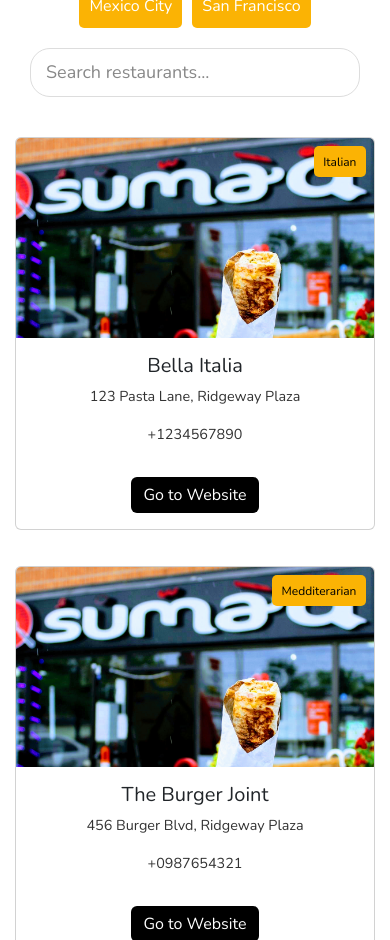
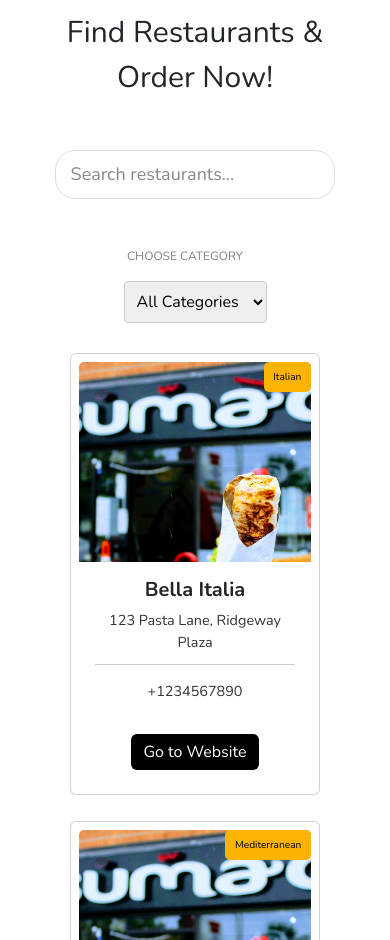
Before and after one commit to Choudhry-Shaharyar/RidgewayPlazaDirectory, a React (Create React App) app in the folder ridgeway-plaza-app/: page / in a window 390 px wide. Shown: the part 1060-2000 px from the top of the page. Built offline with nearby package versions, Linux system fonts and the light colour scheme.

Commit message:
added features

```diff
--- a/ridgeway-plaza-app/package.json
+++ b/ridgeway-plaza-app/package.json
@@ -11,6 +11,7 @@
     "react-bootstrap": "^2.10.2",
     "react-dom": "^18.3.1",
     "react-scripts": "5.0.1",
+    "react-scroll": "^1.9.0",
     "web-vitals": "^2.1.4"
   },
   "scripts": {
--- a/ridgeway-plaza-app/src/App.css
+++ b/ridgeway-plaza-app/src/App.css
@@ -41,7 +41,9 @@ body {
     transform: rotate(360deg);
   }
 }
-
+html {
+  scroll-behavior: smooth;
+}
 
 
 
--- a/ridgeway-plaza-app/src/App.js
+++ b/ridgeway-plaza-app/src/App.js
@@ -3,7 +3,8 @@ import NavigationBar from './components/Navbar';
 import Landing from './components/Landing';
 import RestaurantGrid from './components/RestaurantGrid';
 import './App.css';
-
+import InteractiveMap from './components/InteractiveMap';
+import Footer from './components/Footer';
 function App() {
   return (
     <div className="App">
@@ -11,6 +12,8 @@ function App() {
       <NavigationBar />
       <Landing />
       <RestaurantGrid />
+      <InteractiveMap />
+      <Footer />
     </div>
   );
 }
--- /dev/null
+++ b/ridgeway-plaza-app/src/components/Map.css
@@ -0,0 +1,22 @@
+.map-container {
+}
+
+.map-container h2 {
+    margin: 50px;
+}
+
+.mapIframe {
+    margin-bottom: 80px;
+}
+
+@media (max-width: 600px) {
+.mapIframe {
+    width: 400px;
+}
+}
+
+@media (max-width: 400px) {
+    .mapIframe {
+        width: 350px;
+    }
+    }
--- a/ridgeway-plaza-app/src/components/Navbar.js
+++ b/ridgeway-plaza-app/src/components/Navbar.js
@@ -19,7 +19,7 @@ function NavigationBar() {
 
       <div className="navbar-nav ml-auto">
         <a className="nav-item nav-link" href="#restaurants">Restaurants</a>
-        <Button variant="warning" id="addRestaurantBTN">Add a Restaurant</Button>
+        <Button href="#footer" variant="warning" id="addRestaurantBTN">Add a Restaurant</Button>
       </div>
     </div>
   </nav>
--- a/ridgeway-plaza-app/src/components/RestaurantCard.css
+++ b/ridgeway-plaza-app/src/components/RestaurantCard.css
@@ -1,8 +1,11 @@
 /* RestaurantCard.css */
-.restaurant-card {
+  .restaurant-card {
     position: relative;
     /* width: 18rem; */
+    width: 250px; /*remove this if you want cards that change width dynamically */
     margin-bottom: 1rem;
+
+    transition: box-shadow 0.7s ease; /* Adding transition */
 
   }
 
@@ -41,6 +44,9 @@
     font-size: 0.9rem;
   }
 
+  .restaurant-card:hover {
+    box-shadow: -1px 2px 8px rgb(0 0 0 / 17%)
+  }
   .content-container {
     display: flex;
     flex-direction: column;
@@ -53,17 +59,14 @@
     margin: 0 auto; /* This centers the search container */
     padding: 20px 0;
   }
+  .address {
+    border-bottom: 1px solid #ccc; /* Adding a grey line below the address */
+    padding-bottom: 10px; /* Adding some space below the address */
+  }
+  .name {
+    font-weight: bold;
+  }
 
-  .search-input {
-    width: calc(100% - 30px); /* 15px padding on each side */
-    padding: 10px 15px;
-    margin-bottom: 20px;
-    box-sizing: border-box;
-    border: 1px solid #ddd;
-    border-radius: 20px;
-    font-size: 18px;
-    outline: none;
-  }
 
 .search-input::placeholder {
   color: #888; /* Placeholder text color */
@@ -82,11 +85,106 @@
     background-color: #dca104;
   }
 
+.filter-container {
+  flex: 0 1 auto; /* Don't grow, but allow shrink */
+  padding: 10px;
+  width: 200px; /* Adjust based on your design needs */
+}
+
+.filter-container h1 {
+  font-size: 12px;
+  color: hwb(0 50% 50%);
+  margin-right: 20px;
+}
+.restaurant-grid {
+  flex: 1 1 0; /* Grow and shrink as needed, starting with a basis of 0 */
+  display: grid;
+  grid-template-columns: repeat(auto-fill, minmax(250px, 1fr));
+  gap: 20px;
+  padding: 10px;
+}
+
+.msg {
+  font-size: 44px;
+  margin: 50px;
+}
+.search-input {
+  width: 78%; /* 15px padding on each side */
+  padding: 10px 15px;
+  margin-bottom: 20px;
+  box-sizing: border-box;
+  border: 1px solid #ddd;
+  border-radius: 20px;
+  font-size: 18px;
+  outline: none;
+}
+
+.grid-and-filter-container {
+  display: flex;
+  flex-direction: row; /* Ensure it's explicitly set to row */
+  justify-content: space-between;
+  align-items: start;
+  width: 80%; /* Ensure the container takes full width */
+}
+
+.cuisine-dropdown {
+  padding: 8px;
+  border: 1px solid #ccc;
+  border-radius: 4px;
+  font-size: 16px;
+  margin: 10px;
+}
+@media (max-width: 880px) {
+  .grid-and-filter-container {
+    display: flex;
+    flex-direction: column; /* Ensure it's explicitly set to row */
+    justify-content: space-between;
+    align-items: start;
+    max-width: fit-content;
+    margin-inline: auto;
+  }
+ .filter-container {
+  max-width: fit-content;
+  margin-inline: auto;
+ }
+
+
+}
+
+@media (max-width: 550px) {
+
+  .msg{
+    font-size: 30px;
+  }
+
+
+}
+
+@media (max-width: 480px) {
+
+  .cuisine-dropdown {
+    max-width: fit-content;
+    margin-inline: auto;
+  }
+  #explore-button {
+    padding: 5px 19px;
+  }
+
+
   .restaurant-grid {
-  width: 100%;
-  max-width: 1200px; /* This should match the max-width of the search container */
-  display: grid;
-  grid-template-columns: repeat(auto-fill, minmax(250px, 1fr)); /* example for a responsive grid */
-  gap: 20px; /* Adjust the space between cards */
-  margin: 0 auto; /* Centers the grid in the middle of the page */
+    grid-template-columns: 1fr; /* One column on very small screens */
+    gap: 10px; /* Even smaller gap */
+  }
+
+  .restaurant-card {
+    padding: 8px; /* Minimal padding */
+    font-size: 85%; /* Even smaller text */
+    transition: box-shadow 0.3s ease; /* Adding transition */
+
+  }
+
+  .restaurant-card card {
+    height: 60%;
+
+  }
 }
--- a/ridgeway-plaza-app/src/components/RestaurantCard.js
+++ b/ridgeway-plaza-app/src/components/RestaurantCard.js
@@ -8,8 +8,8 @@ function RestaurantCard({ name, address, image, phone, website, category }) {
       <Card.Img variant="top" src={image} />
       {category && <Badge variant="warning" className="category-badge">{category}</Badge>}
       <Card.Body>
-        <Card.Title>{name}</Card.Title>
-        <Card.Text>{address}</Card.Text>
+        <Card.Title className='name'>{name}</Card.Title>
+        <Card.Text className='address'>{address}</Card.Text>
         <Card.Text>{phone}</Card.Text>
         <Button variant="dark" href={website} className="btn-website">Go to Website</Button>
       </Card.Body>
--- a/ridgeway-plaza-app/src/components/RestaurantGrid.js
+++ b/ridgeway-plaza-app/src/components/RestaurantGrid.js
@@ -6,18 +6,23 @@ function RestaurantGrid() {
   const [searchTerm, setSearchTerm] = useState('');
   const [selectedCuisine, setSelectedCuisine] = useState('');
 
-  const handleCuisineClick = (cuisine) => {
-    // Toggle the selected cuisine; if it's already selected, clear it
-    if (selectedCuisine === cuisine) {
-      setSelectedCuisine(''); // Clear the selected cuisine
-      // Optionally reset the search term when clearing the cuisine
-      setSearchTerm('');
-    } else {
-      setSelectedCuisine(cuisine);
-      // Optionally, clear the search term when a new cuisine is selected
-      setSearchTerm('');
-    }
+  // const handleCuisineClick = (cuisine) => {
+  //   // Toggle the selected cuisine; if it's already selected, clear it
+  //   if (selectedCuisine === cuisine) {
+  //     setSelectedCuisine(''); // Clear the selected cuisine
+  //     // Optionally reset the search term when clearing the cuisine
+  //     setSearchTerm('');
+  //   } else {
+  //     setSelectedCuisine(cuisine);
+  //     // Optionally, clear the search term when a new cuisine is selected
+  //     setSearchTerm('');
+  //   }
+  // };
+  const handleCuisineChange = (event) => {
+    setSelectedCuisine(event.target.value);
+    setSearchTerm(''); // Optionally reset the search term when changing the cuisine
   };
+
   const restaurants = [
     {
       id: 1,
@@ -30,30 +35,30 @@ function RestaurantGrid() {
     },
     {
       id: 2,
-      name: "The Burger Joint",
-      address: "456 Burger Blvd, Ridgeway Plaza",
+      name: "Sumac",
+      address: "3920 Eglinton Ave W #25",
       image: "/images/sumac.png", // Replace with actual path to image
-      phone: "+0987654321",
-      website: "http://theburgerjoint.com",
-      category: "Medditerarian"
+      phone: "(905) 569-1888",
+      website: "https://www.ubereats.com/ca/store/sumaq-iraqi-charcoal-grill-mississauga/fYOE0JyKVqe_Di52tzpy8Q",
+      category: "Mediterranean"
     },
     {
       id: 3,
       name: "Ozzys",
-      address: "456 Burger Blvd, Ridgeway Plaza",
+      address: "456 Burger Blvd, Ridgeway",
       image: "/images/sumac.png", // Replace with actual path to image
       phone: "+0987654321",
       website: "http://theburgerjoint.com",
-      category: "Medditerarian"
+      category: "Mediterranean"
     },
     {
       id: 4,
-      name: "The Burger Joint",
-      address: "456 Burger Blvd, Ridgeway Plaza",
-      image: "/images/sumac.png", // Replace with actual path to image
-      phone: "+0987654321",
-      website: "http://theburgerjoint.com",
-      category: "Medditerarian"
+      name: "Burger Factory",
+      address: "4500 Ridgeway Dr, L5M 7N4",
+      image: "/images/burgerFactory.jpg", // Replace with actual path to image
+      phone: "(905) 607-6444",
+      website: "http://burgerfactory.ca/",
+      category: "Mediterranean"
     },
     {
       id: 5,
@@ -62,7 +67,7 @@ function RestaurantGrid() {
       image: "/images/sumac.png", // Replace with actual path to image
       phone: "+0987654321",
       website: "http://theburgerjoint.com",
-      category: "Medditerarian"
+      category: "Mediterranean"
     },
     {
       id: 6,
@@ -71,7 +76,7 @@ function RestaurantGrid() {
       image: "/images/sumac.png", // Replace with actual path to image
       phone: "+0987654321",
       website: "http://theburgerjoint.com",
-      category: "Medditerarian"
+      category: "Mediterranean"
     },
     {
       id: 7,
@@ -80,7 +85,7 @@ function RestaurantGrid() {
       image: "/images/sumac.png", // Replace with actual path to image
       phone: "+0987654321",
       website: "http://theburgerjoint.com",
-      category: "Medditerarian"
+      category: "Mediterranean"
     },
     {
       id: 8,
@@ -89,7 +94,7 @@ function RestaurantGrid() {
       image: "/images/sumac.png", // Replace with actual path to image
       phone: "+0987654321",
       website: "http://theburgerjoint.com",
-      category: "Medditerarian"
+      category: "Mediterranean"
     }
     // ... Add more restaurants as needed
   ];
@@ -97,7 +102,7 @@ function RestaurantGrid() {
   //   restaurant.name.toLowerCase().includes(searchTerm.toLowerCase())
   // );
 
-  const cuisines = ['Italian', 'Medditerarian', 'New York', 'Mexico City', 'San Francisco'];
+  const cuisines = ['All Categories', 'Italian', 'Mediterranean', 'New York', 'Mexico City', 'San Francisco'];
 
 const filteredRestaurants = restaurants.filter(restaurant => {
   const matchesSearchTerm = searchTerm.length === 0 || restaurant.name.toLowerCase().includes(searchTerm.toLowerCase());
@@ -107,15 +112,10 @@ const filteredRestaurants = restaurants.filter(restaurant => {
 
   return (
     <div className="content-container">
-      <div className="filter-container">
-       {cuisines.map((cuisine, index) => (
-          <button key={index} onClick={() => handleCuisineClick(cuisine)} className={`filter-button ${selectedCuisine === cuisine ? 'active' : ''}`}>
-            {cuisine}
-          </button>
-        ))}
-      </div>
 
-    <div className="search-container">
+
+    <div className="search-container" id='restaurants'>
+      <div className='msg'>Find Restaurants & Order Now!</div>
       <input
         type="text"
         placeholder="Search restaurants..."
@@ -124,11 +124,33 @@ const filteredRestaurants = restaurants.filter(restaurant => {
         className="search-input"
       />
     </div>
-    <div className="restaurant-grid">
-      {filteredRestaurants.map(restaurant => (
-        <RestaurantCard key={restaurant.id} {...restaurant} />
-      ))}
+    <div className='grid-and-filter-container'>
+      <div className="filter-container">
+        <h1>CHOOSE CATEGORY</h1>
+          <select
+            value={selectedCuisine}
+            onChange={handleCuisineChange}
+            className="cuisine-dropdown"
+          >
+            {cuisines.map((cuisine, index) => (
+              <option key={index} value={cuisine === 'All Categories' ? '' : cuisine}>
+              {cuisine}
+              </option>
+            ))}
+          </select>
+        </div>
+
+      <div className="restaurant-grid">
+        {filteredRestaurants.map(restaurant => (
+          <RestaurantCard key={restaurant.id} {...restaurant} />
+        ))}
+      </div>
+
     </div>
+
+
+
+
   </div>
   );
 }
```
Also changed, not shown: ridgeway-plaza-app/src/components/Footer.css (added, +20 -0 lines), ridgeway-plaza-app/src/components/Footer.js (added, +17 -0 lines), ridgeway-plaza-app/src/components/InteractiveMap.js (added, +25 -0 lines), ridgeway-plaza-app/src/components/Landing.css (+6 -1 lines), ridgeway-plaza-app/public/images/burgerFactory.jpg (added), 1 other file (tests, documents, lock files or other folders).
